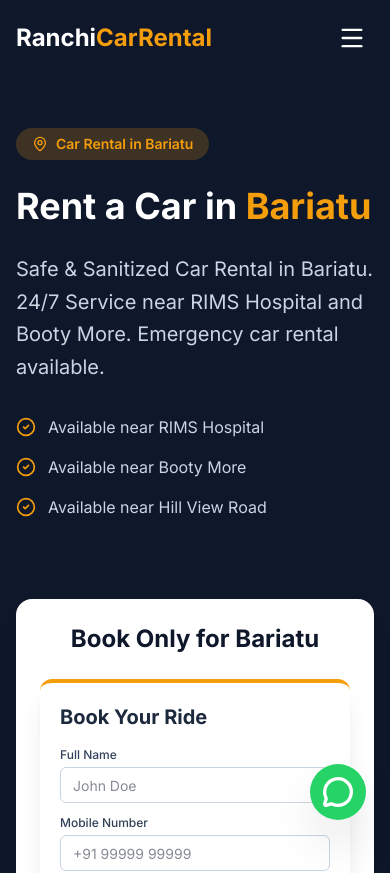
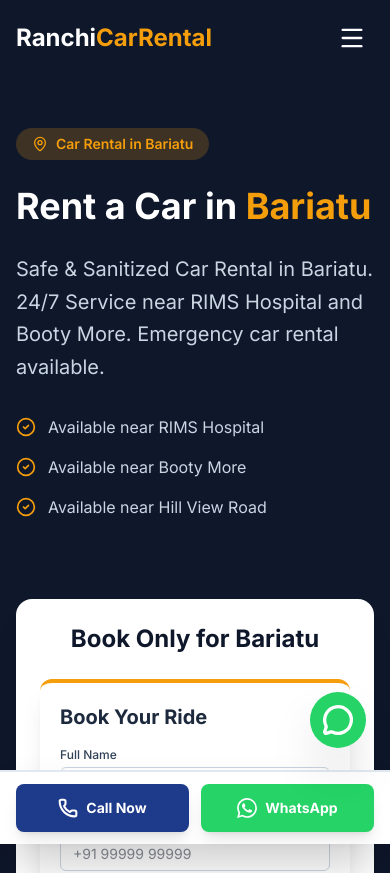
Before and after one commit to rupeshsinghkota/ranchicarrental, a Next.js app: page /location/car-rental-bariatu-ranchi in a window 390 px wide. Shown: the top 873 px of the page. Built offline with nearby package versions, Linux system fonts and the light colour scheme.

Commit message:
Add conversion optimization features: sticky mobile CTA bar, click-to-call, urgency messaging

```diff
--- a/src/app/layout.tsx
+++ b/src/app/layout.tsx
@@ -87,6 +87,7 @@ export const metadata: Metadata = {
 import Header from "@/components/layout/Header";
 import Footer from "@/components/layout/Footer";
 import FloatingWhatsApp from "@/components/ui/FloatingWhatsApp";
+import StickyContactBar from "@/components/ui/StickyContactBar";
 
 export default function RootLayout({
   children,
@@ -101,6 +102,7 @@ export default function RootLayout({
           {children}
         </main>
         <Footer />
+        <StickyContactBar />
         <FloatingWhatsApp />
         <Script
           src="https://www.googletagmanager.com/gtag/js?id=G-0EKXZN63DQ"
--- a/src/components/layout/Header.tsx
+++ b/src/components/layout/Header.tsx
@@ -49,6 +49,15 @@ export default function Header() {
 
                 {/* Call CTA & Mobile Menu */}
                 <div className="flex items-center gap-4">
+                    {/* Phone Number - Desktop */}
+                    <a
+                        href="tel:+918651144783"
+                        className="hidden md:flex items-center gap-2 px-4 py-2 rounded-full font-bold transition-colors hover:text-secondary"
+                    >
+                        <Phone size={18} />
+                        <span className="text-sm">+91 86511 44783</span>
+                    </a>
+
                     <a
                         href="https://wa.me/918651144783?text=Hi, I want to book a car."
                         target="_blank"
@@ -83,11 +92,19 @@ export default function Header() {
                                 {item.name}
                             </Link>
                         ))}
+                        {/* Phone Number - Mobile Menu */}
+                        <a
+                            href="tel:+918651144783"
+                            className="flex items-center justify-center gap-2 bg-primary text-white px-4 py-3 rounded-lg font-bold hover:bg-blue-700 transition-colors mt-2"
+                        >
+                            <Phone size={20} />
+                            <span>Call +91 86511 44783</span>
+                        </a>
                         <a
                             href="https://wa.me/918651144783?text=Hi, I want to book a car."
                             target="_blank"
                             rel="noopener noreferrer"
-                            className="flex items-center justify-center gap-2 bg-[#25D366] text-white px-4 py-3 rounded-lg font-bold hover:bg-[#128C7E] transition-colors mt-2"
+                            className="flex items-center justify-center gap-2 bg-[#25D366] text-white px-4 py-3 rounded-lg font-bold hover:bg-[#128C7E] transition-colors"
                         >
                             <svg viewBox="0 0 24 24" width="20" height="20" fill="currentColor"><path d="M17.472 14.382c-.297-.149-1.758-.867-2.03-.967-.273-.099-.471-.148-.67.15-.197.297-.767.966-.94 1.164-.173.199-.347.223-.644.075-.297-.15-1.255-.463-2.39-1.475-.883-.788-1.48-1.761-1.653-2.059-.173-.297-.018-.458.13-.606.134-.133.298-.347.446-.52.149-.174.198-.298.298-.497.099-.198.05-.371-.025-.52-.075-.149-.669-1.612-.916-2.207-.242-.579-.487-.5-.669-.51-.173-.008-.371-.008-.57-.008-.198 0-.52.074-.792.372-.272.297-1.04 1.016-1.04 2.479 0 1.462 1.065 2.875 1.213 3.074.149.198 2.096 3.2 5.077 4.487.709.306 1.262.489 1.694.625.712.227 1.36.195 1.871.118.571-.085 1.758-.719 2.006-1.413.248-.694.248-1.289.173-1.413-.074-.124-.272-.198-.57-.347m-5.421 7.403h-.004a9.87 9.87 0 01-5.031-1.378l-.361-.214-3.741.982.998-3.648-.235-.374a9.86 9.86 0 01-1.51-5.26c.001-5.45 4.436-9.884 9.888-9.884 2.64 0 5.122 1.03 6.988 2.898a9.825 9.825 0 012.893 6.994c-.003 5.45-4.437 9.884-9.885 9.884m8.413-18.297A11.815 11.815 0 0012.05 0C5.495 0 .16 5.335.157 11.892c0 2.096.547 4.142 1.588 5.945L.057 24l6.305-1.654a11.882 11.882 0 005.683 1.448h.005c6.554 0 11.89-5.335 11.893-11.893a11.821 11.821 0 00-3.48-8.413Z" /></svg>
                             <span>WhatsApp +91 86511 44783</span>
--- a/src/components/ui/FloatingWhatsApp.tsx
+++ b/src/components/ui/FloatingWhatsApp.tsx
@@ -21,7 +21,7 @@ export default function FloatingWhatsApp() {
             href={whatsappUrl}
             target="_blank"
             rel="noopener noreferrer"
-            className={`fixed bottom-6 right-6 z-50 flex items-center justify-center w-14 h-14 bg-[#25D366] hover:bg-[#128C7E] text-white rounded-full shadow-2xl transition-all duration-300 transform hover:scale-110 group ${isVisible ? 'translate-y-0 opacity-100' : 'translate-y-10 opacity-0'}`}
+            className={`fixed bottom-24 lg:bottom-6 right-6 z-50 flex items-center justify-center w-14 h-14 bg-[#25D366] hover:bg-[#128C7E] text-white rounded-full shadow-2xl transition-all duration-300 transform hover:scale-110 group ${isVisible ? 'translate-y-0 opacity-100' : 'translate-y-10 opacity-0'}`}
             aria-label="Chat on WhatsApp"
         >
             <MessageCircle size={32} strokeWidth={2.5} />
--- /dev/null
+++ b/src/components/ui/StickyContactBar.tsx
@@ -0,0 +1,53 @@
+"use client";
+
+import { Phone } from "lucide-react";
+import { useState, useEffect } from "react";
+
+export default function StickyContactBar() {
+    const [isVisible, setIsVisible] = useState(false);
+
+    useEffect(() => {
+        // Show after a short delay
+        const timer = setTimeout(() => setIsVisible(true), 1500);
+        return () => clearTimeout(timer);
+    }, []);
+
+    const phoneNumber = "918651144783";
+    const whatsappMessage = "Hi, I want to book a car.";
+    const whatsappUrl = `https://wa.me/${phoneNumber}?text=${encodeURIComponent(whatsappMessage)}`;
+
+    return (
+        <div
+            className={`fixed bottom-0 left-0 right-0 z-40 lg:hidden transition-transform duration-300 ${isVisible ? "translate-y-0" : "translate-y-full"
+                }`}
+        >
+            <div className="bg-white border-t-2 border-slate-200 shadow-2xl">
+                <div className="container-custom py-3">
+                    <div className="grid grid-cols-2 gap-3">
+                        {/* Call Now Button */}
+                        <a
+                            href={`tel:+${phoneNumber}`}
+                            className="flex items-center justify-center gap-2 bg-primary text-white px-4 py-3.5 rounded-lg font-bold hover:bg-blue-700 transition-colors shadow-lg active:scale-95 transform"
+                        >
+                            <Phone size={20} strokeWidth={2.5} />
+                            <span className="text-sm">Call Now</span>
+                        </a>
+
+                        {/* WhatsApp Button */}
+                        <a
+                            href={whatsappUrl}
+                            target="_blank"
+                            rel="noopener noreferrer"
+                            className="flex items-center justify-center gap-2 bg-[#25D366] text-white px-4 py-3.5 rounded-lg font-bold hover:bg-[#128C7E] transition-colors shadow-lg active:scale-95 transform"
+                        >
+                            <svg viewBox="0 0 24 24" width="20" height="20" fill="currentColor">
+                                <path d="M17.472 14.382c-.297-.149-1.758-.867-2.03-.967-.273-.099-.471-.148-.67.15-.197.297-.767.966-.94 1.164-.173.199-.347.223-.644.075-.297-.15-1.255-.463-2.39-1.475-.883-.788-1.48-1.761-1.653-2.059-.173-.297-.018-.458.13-.606.134-.133.298-.347.446-.52.149-.174.198-.298.298-.497.099-.198.05-.371-.025-.52-.075-.149-.669-1.612-.916-2.207-.242-.579-.487-.5-.669-.51-.173-.008-.371-.008-.57-.008-.198 0-.52.074-.792.372-.272.297-1.04 1.016-1.04 2.479 0 1.462 1.065 2.875 1.213 3.074.149.198 2.096 3.2 5.077 4.487.709.306 1.262.489 1.694.625.712.227 1.36.195 1.871.118.571-.085 1.758-.719 2.006-1.413.248-.694.248-1.289.173-1.413-.074-.124-.272-.198-.57-.347m-5.421 7.403h-.004a9.87 9.87 0 01-5.031-1.378l-.361-.214-3.741.982.998-3.648-.235-.374a9.86 9.86 0 01-1.51-5.26c.001-5.45 4.436-9.884 9.888-9.884 2.64 0 5.122 1.03 6.988 2.898a9.825 9.825 0 012.893 6.994c-.003 5.45-4.437 9.884-9.885 9.884m8.413-18.297A11.815 11.815 0 0012.05 0C5.495 0 .16 5.335.157 11.892c0 2.096.547 4.142 1.588 5.945L.057 24l6.305-1.654a11.882 11.882 0 005.683 1.448h.005c6.554 0 11.89-5.335 11.893-11.893a11.821 11.821 0 00-3.48-8.413Z" />
+                            </svg>
+                            <span className="text-sm">WhatsApp</span>
+                        </a>
+                    </div>
+                </div>
+            </div>
+        </div>
+    );
+}
```
Also changed, not shown: src/app/page.tsx (+6 -5 lines).
